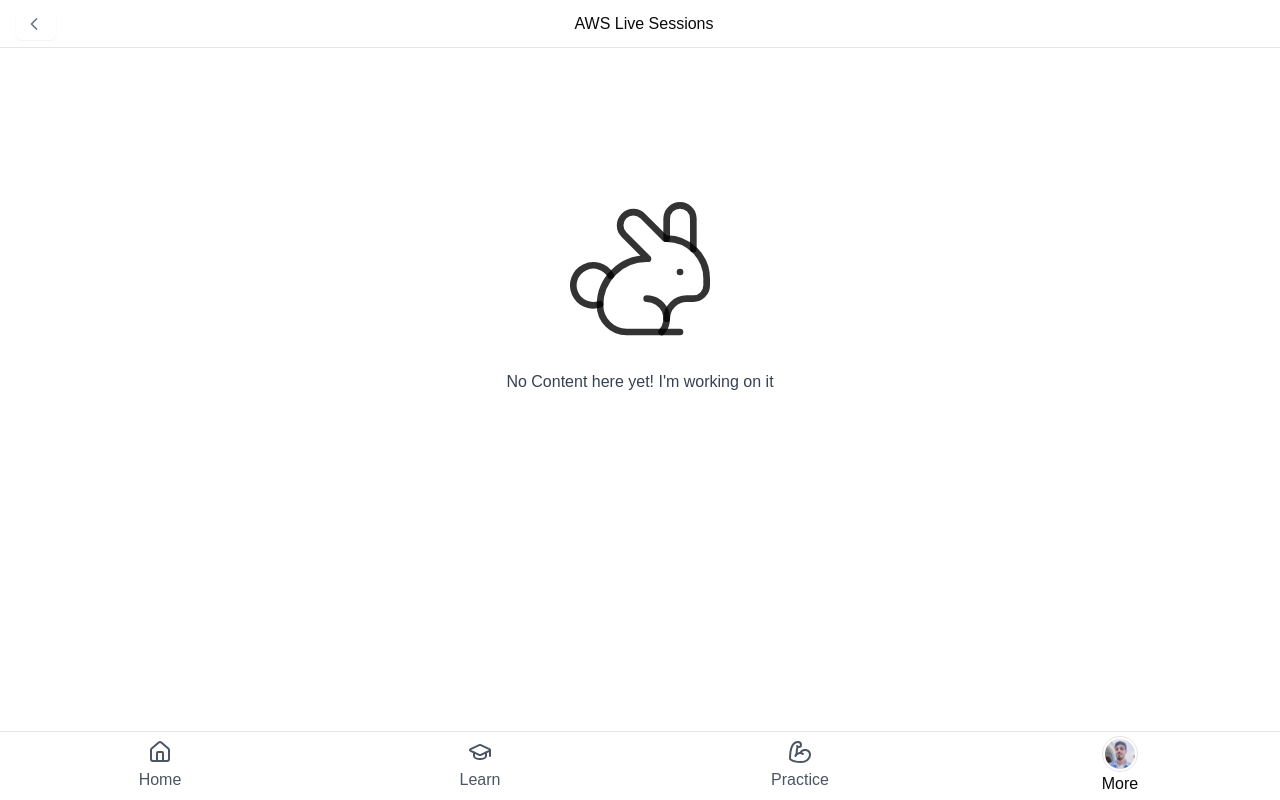
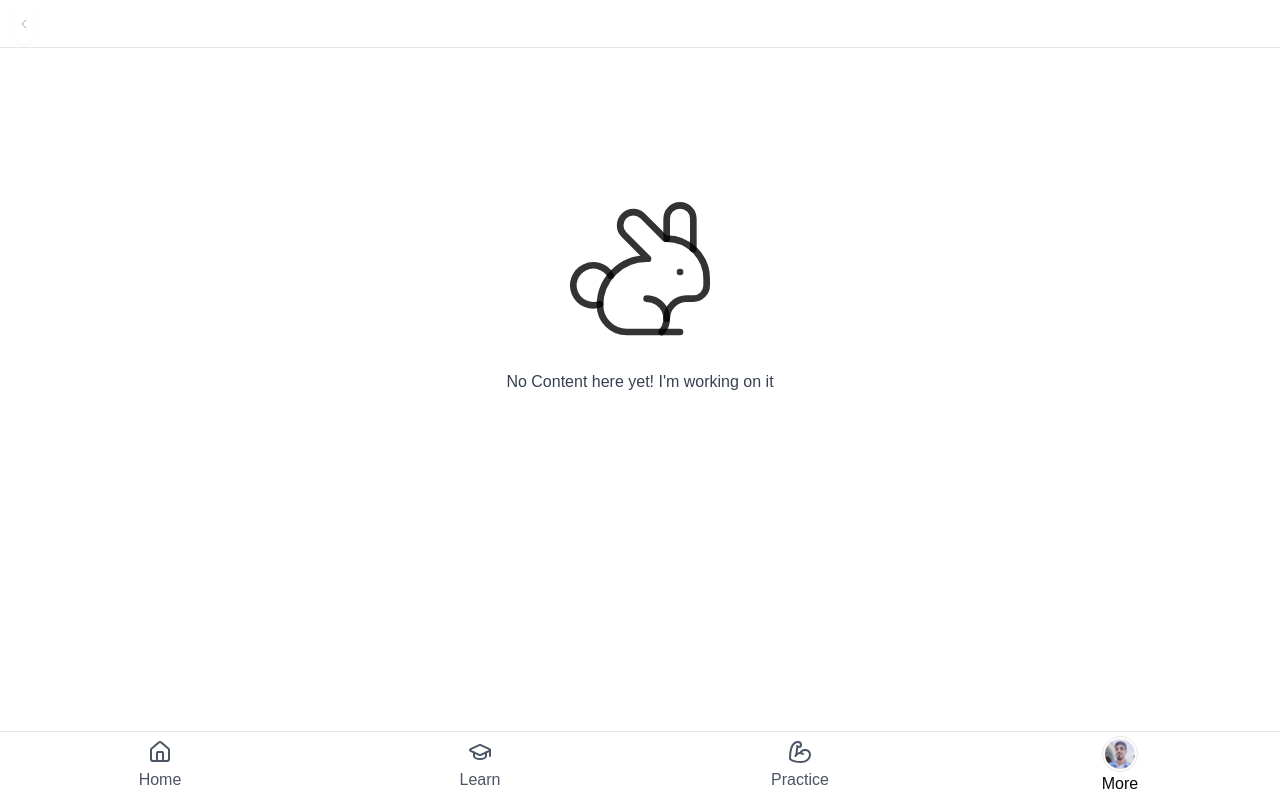
Before and after one commit to MohamedHakem/manara, a Next.js app: page /aws-live-sessions in a window 1280 px wide. Built offline with nearby package versions, Linux system fonts and the light colour scheme; what fluid-tailwind would draw is missing.

Commit message:
feat: update PageHeader to use dynamic titles and improve layout in various components

```diff
--- a/app/learn/page.tsx
+++ b/app/learn/page.tsx
@@ -4,7 +4,7 @@ import PageHeader from "@/components/page-header";
 export default function LearningPathPage() {
   return (
     <>
-      <PageHeader activeTitle={"Choose a Learning Path"} />
+      <PageHeader title={"Choose a Learning Path"} />
       {/* pass type of page here */}
       <ContentPage type={"learn"} slug="/learn" />
     </>
--- a/app/learn/track/[trackSlug]/course/[courseSlug]/page.tsx
+++ b/app/learn/track/[trackSlug]/course/[courseSlug]/page.tsx
@@ -1,6 +1,6 @@
 import PageContent from "@/components/content/content-page";
 import PageHeader from "@/components/page-header";
-import { tracks } from "@/lib/constants"; // replace with courses based on track id/slug
+import { coursesByTrack, tracks } from "@/lib/constants"; // replace with courses based on track id/slug
 
 // Generate static params using the slugs from `tracks`
 export async function generateStaticParams() {
@@ -13,10 +13,11 @@ export async function generateStaticParams() {
 export default async function CoursePage(props: { params: Promise<{ courseSlug: string; }> }) {
   const params = await props.params;
   const { courseSlug } = params;
+  const course = coursesByTrack.filter((course) => `${courseSlug}` === course.slug)
 
   return (
     <>
-      <PageHeader activeTitle={courseSlug} />
+      <PageHeader title={course[0].title} />
       {/* in the page content below, you'll pass a prop to determine the current content, just the tag "aws-1",
       and in the PageContent, you should fetch and render the content based on the tag passed to it, in this case "aws-1" is the tag of a learning path
       so you'll fetch the content of the learning path with the tag "aws-1" and render it in the PageContent component, if it's a tag of a course,
--- a/app/learn/track/[trackSlug]/page.tsx
+++ b/app/learn/track/[trackSlug]/page.tsx
@@ -13,10 +13,14 @@ export async function generateStaticParams() {
 export default async function LearningPathPage(props: { params: Promise<{ trackSlug: string }> }) {
   const params = await props.params;
   const { trackSlug } = params;
+  // get the title from the trackSlug
+  const track = tracks.filter((track) => `${trackSlug}` === track.slug)
+  console.log("🚀 ~ LearningPathPage ~ track:", track)
 
   return (
     <>
-      <PageHeader activeTitle={trackSlug} />
+      {/* <PageHeader activeTitle={trackSlug} /> */}
+      <PageHeader title={track[0].title} />
       {/* in the page content below, you'll pass a prop to determine the current content, just the tag "aws-1",
       and in the PageContent, you should fetch and render the content based on the tag passed to it, in this case "aws-1" is the tag of a learning path
       so you'll fetch the content of the learning path with the tag "aws-1" and render it in the PageContent component, if it's a tag of a course,
--- a/components/back-button.tsx
+++ b/components/back-button.tsx
@@ -18,12 +18,12 @@ export default function BackButton({ className }: { className: string }) {
   return (
     <Button
       variant="outline"
-      size="default"
+      size="lg"
+      iconSize={8} // [&_svg]:size-4 to 7
+      iconStrokeWidth={1}
       DefaultIcon={ChevronLeft}
-      className={cn(
-        'w-fit h-8 border-0 p-2 pr-3 md:p-3 md:pr-4 [&_svg]:size-5 md:font-semibold text-slate-500',
-        className
-      )}
+      // className={cn('w-fit h-10 border-0 py-1 px-2 md:p-3 [&_svg]:size-5 md:font-semibold text-slate-500', className)}
+      className={cn('w-fit h-10 border-0 p-0 md:p-3 md:font-semibold text-slate-500', className)}
       onClick={() => back()}
     />
   );
--- a/components/callout.tsx
+++ b/components/callout.tsx
@@ -6,7 +6,7 @@ export default function Callout({ type }: { type: TypeOptions }) {
     <div className="flex min-w-full md:rounded-2xl bg-[#fbf3db] py-3 px-2 md:px-3 prose prose-sm">
       <FcIdea size={30} />
 
-      <div className="w-full flex-1 ml-1 md:ml-3 mt-1">
+      <div className="w-full flex-1 ml-3 mt-1">
         <h4 className="mt-0">In this {type} you&apos;ll learn:</h4>
         <ol>
           <li>Set Expectations: Tell what they&apos;ll learn!</li>
--- a/components/content/content-hero.tsx
+++ b/components/content/content-hero.tsx
@@ -21,7 +21,7 @@ interface HeroSectionProps {
 
 export default function ContentHero({
   title,
-  description,
+  // description,
   imageUrl,
   completedItems,
   totalItems,
@@ -39,8 +39,8 @@ export default function ContentHero({
         </div>}
         <div className="relative flex flex-col justify-center w-full md:w-2/3 flex-1 shrink-0 bg-white p-4 text-left">
           <h1 className="text-2xl md:text-3xl font-medium mb-2 text-zinc-400">{title}</h1>
-          <p className="text-sm md:text-lg mb-2 md:mb-4">{description}</p>
-          <div className="flex flex-wrap justify-center md:justify-start items-center gap-2 md:mb-4">
+          {/* <p className="text-sm md:text-lg mb-2 md:mb-4 line-clamp-1">{description}</p> */}
+          <div className="flex flex-wrap justify-start items-center gap-2 md:mb-4">
             {/* <div className="bg-gray-100 border border-gray-300 rounded-lg text-sm">
             Progress: {progress}%
           </div> */}
--- a/components/page-header.tsx
+++ b/components/page-header.tsx
@@ -1,18 +1,18 @@
 'use client';
 
 import { SidebarTrigger } from '@/components/ui/sidebar';
-import { tracks } from '@/lib/constants';
+// import { tracks } from '@/lib/constants';
 import BackButton from '@/components/back-button';
 import { NavWordmark } from '@/components/nav-wordmark';
 import { usePathname } from 'next/navigation';
 // import { useIsMobile } from '@/hooks/use-mobile';
 import { cn } from '@/lib/utils';
 
-export default function PageHeader({ activeTitle, rounded }: { activeTitle: string; rounded?: string }) {
+export default function PageHeader({ title, rounded }: { title: string; rounded?: string }) {
   const pathname = usePathname();
   // const isMobile = useIsMobile();
   const isHomePage = pathname === '/' || pathname === '/dashboard';
-  const title = tracks.filter((track) => `${activeTitle}` === track.slug);
+  // const title = tracks.filter((track) => `${activeTitle}` === track.slug);
 
   return (
     <header
@@ -24,16 +24,18 @@ export default function PageHeader({ activeTitle, rounded }: { activeTitle: stri
       <div className="flex w-full mx-auto justify-between items-center px-4">
         {/* {isMobile === undefined ? null : isMobile ? null : <SidebarTrigger className="hidden md:block -ml-1 flex-none" />} */}
         <SidebarTrigger className="hidden md:flex -ml-1 flex-none" />
-        <div className="flex w-full lg:w-[56rem] md:max-w-4xl mx-auto">
+        <div className={cn("flex w-full md:max-w-4xl mx-auto", isHomePage ? "lg:w-[48rem]" : "lg:w-[56rem]")}>
           {isHomePage ? (
             <NavWordmark className="w-full md:w-fit flex-1 cursor-pointer" isInApp />
           ) : (
             <div className="w-full flex">
               <BackButton className="z-10" />
-              <div className="flex flex-1 items-center justify-center -ml-8">
-                <div className="flex-grow flex justify-center">
-                  <span className="md:-ml-[40px] truncate text-sm md:text-base md:font-semibold text-ellipsis overflow-hidden max-w-[300px]">
-                    {title[0]?.title ? title[0].title : activeTitle}
+              <div className="flex flex-1 items-center justify-center md:-ml-16">
+                <div className="flex-grow flex justify-start md:justify-center ml-2 md:ml-9">
+                  <span className="md:-ml-[56px] truncate text-base font-semibold md:text-base md:font-semibold text-slate-700 text-ellipsis overflow-hidden max-w-[350px]">
+                    {/* <span className="truncate text-base font-semibold md:text-base md:font-semibold text-slate-700 text-ellipsis overflow-hidden max-w-[350px]"> */}
+                    {/* {title[0]?.title ? title[0].title : activeTitle} */}
+                    {title}
                   </span>
                 </div>
               </div>
```
Also changed, not shown: app/learn/track/[trackSlug]/course/[courseSlug]/module/[moduleSlug]/lesson/[lessonSlug]/page.tsx (+8 -7 lines), app/learn/track/[trackSlug]/course/[courseSlug]/module/[moduleSlug]/page.tsx (+4 -3 lines), components/ui/button.tsx (+17 -3 lines).
